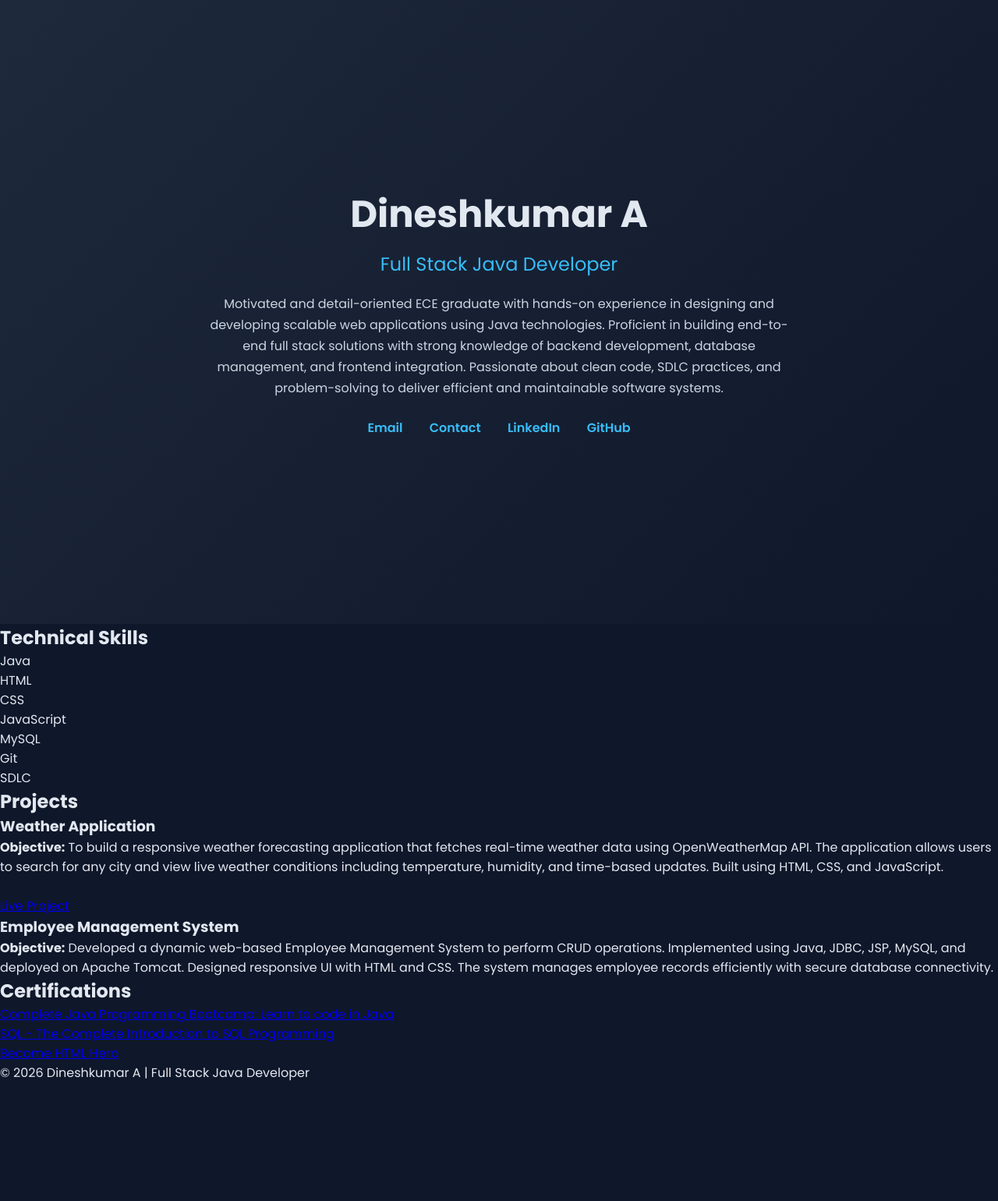
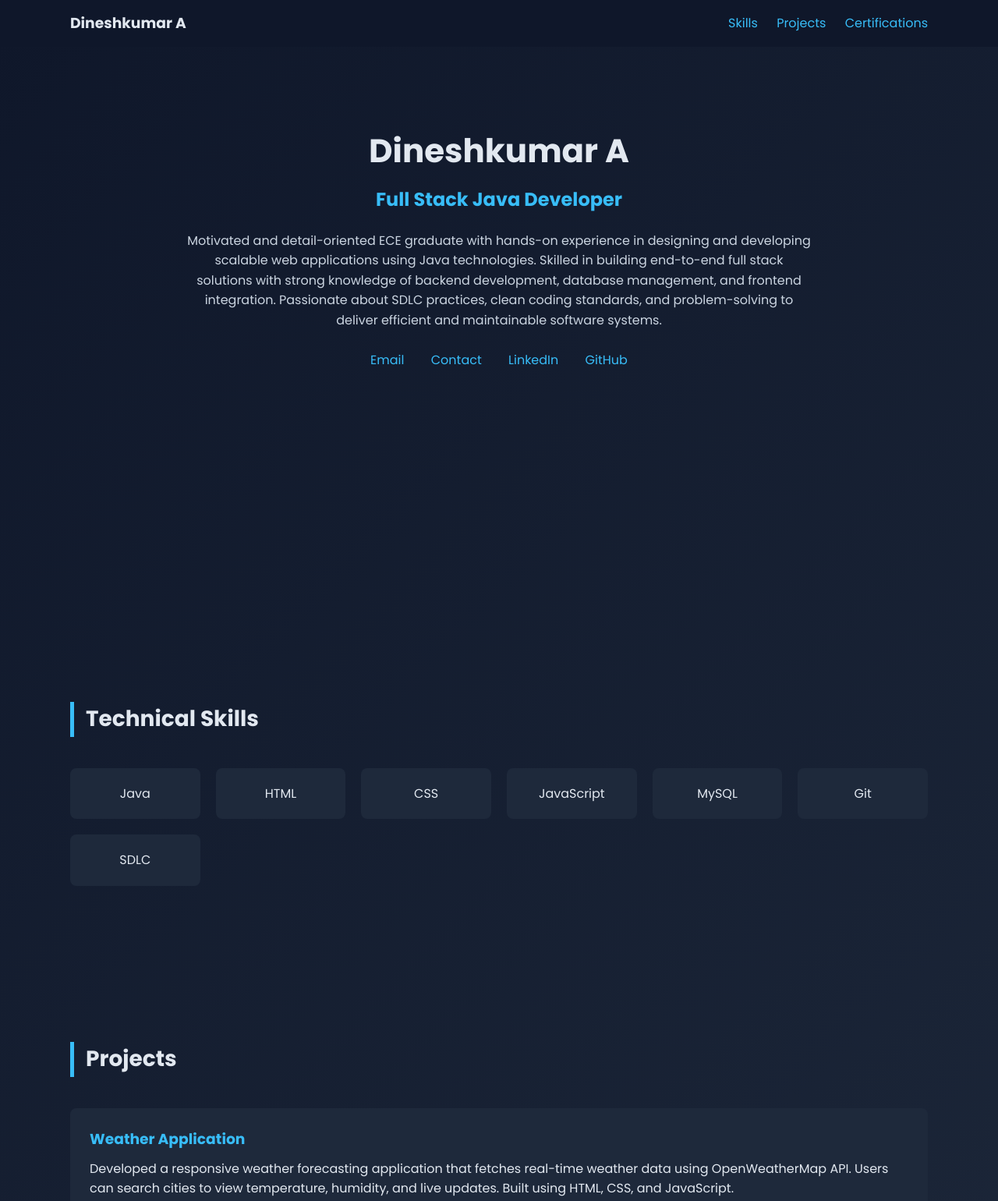
Before and after one commit to Dineshkumar08aa/portfolio, a plain HTML site: page index.html in a window 1280 px wide. Shown: the top 1540 px of the page at 78% size. Before the commit the page ends 1388 px from the top, so only its background shows below. Drawn offline with Linux system fonts and the light colour scheme.

Commit message:
Update index.html

```diff
--- a/index.html
+++ b/index.html
@@ -4,150 +4,231 @@
 <meta charset="UTF-8">
 <meta name="viewport" content="width=device-width, initial-scale=1.0">
 <title>Dineshkumar A | Full Stack Java Developer</title>
-<link href="https://fonts.googleapis.com/css2?family=Poppins:wght@300;400;600;700&display=swap" rel="stylesheet" >
+
+<link href="https://fonts.googleapis.com/css2?family=Poppins:wght@300;400;600;700&display=swap" rel="stylesheet">
+
 <style>
-*{
-    margin:0;
-    padding:0;
-    box-sizing:border-box;
-    font-family:'Poppins',sans-serif;
-}
-body{
-    background:#0f172a;
-    color:#e2e8f0;
-    scroll-behavior:smooth;
+* {
+    margin: 0;
+    padding: 0;
+    box-sizing: border-box;
+    font-family: 'Poppins', sans-serif;
 }
 
-header{
-    height:100vh;
-    display:flex;
-    flex-direction:column;
-    justify-content:center;
-    align-items:center;
-    text-align:center;
-    background:linear-gradient(135deg,#1e293b,#0f172a);
+body {
+    background: linear-gradient(135deg, #0f172a, #1e293b);
+    color: #e2e8f0;
+    line-height: 1.6;
 }
-header h1{
-    font-size:3rem;
-    font-weight:700;
+
+/* NAVBAR */
+nav {
+    background: #0f172a;
+    padding: 15px 0;
+    position: fixed;
+    width: 100%;
+    top: 0;
+    z-index: 1000;
 }
-header h2{
-    margin-top:10px;
-    font-weight:400;
-    color:#38bdf8;
+
+nav .container {
+    display: flex;
+    justify-content: space-between;
+    align-items: center;
 }
-header p{
-    max-width:750px;
-    margin-top:20px;
-    font-size:1rem;
-    line-height:1.7;
-    color:#cbd5e1;
+
+nav a {
+    color: #38bdf8;
+    text-decoration: none;
+    margin-left: 20px;
+    font-weight: 500;
 }
-.social-links{
-    margin-top:25px;
+
+nav a:hover {
+    color: white;
 }
-.social-links a{
-    text-decoration:none;
-    margin:0 15px;
-    color:#38bdf8;
-    font-weight:600;
-    transition:0.3s;
+
+/* GENERAL */
+.container {
+    width: 90%;
+    max-width: 1100px;
+    margin: auto;
 }
-.social-links a:hover{
-    color:white;
-section{
-    padding:80px 10%;
+
+section {
+    padding: 100px 0;
 }
-.section-title{
-    font-size:2rem;
-    margin-bottom:40px;
-    border-left:5px solid #38bdf8;
-    padding-left:15px;
+
+.section-title {
+    font-size: 28px;
+    margin-bottom: 40px;
+    border-left: 5px solid #38bdf8;
+    padding-left: 15px;
 }
-.skills-container{
-    display:grid;
-    grid-template-columns:repeat(auto-fit,minmax(150px,1fr));
-    gap:20px;
+
+/* HERO */
+.hero {
+    height: 100vh;
+    display: flex;
+    align-items: center;
+    text-align: center;
 }
-.skill-card{
-    background:#1e293b;
-    padding:20px;
-    border-radius:10px;
-    text-align:center;
-    transition:0.3s;
+
+.hero-content {
+    margin-top: 60px;
 }
-.skill-card:hover{
-    transform:translateY(-5px);
-    background:#334155;
+
+.hero h1 {
+    font-size: 42px;
 }
-.project-card{
-    background:#1e293b;
-    padding:25px;
-    border-radius:10px;
-    margin-bottom:30px;
-    transition:0.3s;
+
+.hero h2 {
+    color: #38bdf8;
+    margin: 10px 0 20px;
 }
-.project-card:hover{
-    background:#334155;
+
+.hero p {
+    max-width: 800px;
+    margin: auto;
+    color: #cbd5e1;
 }
-.project-card h3{
-    color:#38bdf8;
-    margin-bottom:10px;
+
+.social-links {
+    margin-top: 25px;
 }
-.project-card a{
-    text-decoration:none;
-    color:#38bdf8;
-    font-weight:600;
+
+.social-links a {
+    text-decoration: none;
+    color: #38bdf8;
+    margin: 0 15px;
+    font-weight: 500;
 }
-.cert-list li{
-    margin-bottom:15px;
+
+.social-links a:hover {
+    color: white;
 }
-.cert-list a{
-    text-decoration:none;
-    color:#38bdf8;
-    font-weight:500;
+
+/* SKILLS */
+.skills-grid {
+    display: grid;
+    grid-template-columns: repeat(auto-fit, minmax(150px, 1fr));
+    gap: 20px;
 }
-footer{
-    text-align:center;
-    padding:20px;
-    background:#1e293b;
-    margin-top:40px;
+
+.skill-card {
+    background: #1e293b;
+    padding: 20px;
+    text-align: center;
+    border-radius: 8px;
+    transition: 0.3s;
 }
-.fade-in{
-    opacity:0;
-    transform:translateY(30px);
-    transition:all 0.8s ease;
+
+.skill-card:hover {
+    transform: translateY(-5px);
+    background: #334155;
 }
-.fade-in.show{
-    opacity:1;
-    transform:translateY(0);
+
+/* PROJECTS */
+.project-card {
+    background: #1e293b;
+    padding: 25px;
+    border-radius: 8px;
+    margin-bottom: 25px;
+    transition: 0.3s;
 }
-@media(max-width:768px){
-    header h1{
-        font-size:2.2rem;
+
+.project-card:hover {
+    background: #334155;
+}
+
+.project-card h3 {
+    color: #38bdf8;
+    margin-bottom: 10px;
+}
+
+.project-card a {
+    color: #38bdf8;
+    text-decoration: none;
+    font-weight: 500;
+}
+
+/* CERTIFICATIONS */
+.cert-list li {
+    margin-bottom: 15px;
+}
+
+.cert-list a {
+    color: #38bdf8;
+    text-decoration: none;
+}
+
+/* FOOTER */
+footer {
+    background: #0f172a;
+    text-align: center;
+    padding: 20px;
+}
+
+/* ANIMATION */
+.fade-in {
+    opacity: 0;
+    transform: translateY(30px);
+    transition: 0.8s ease;
+}
+
+.fade-in.show {
+    opacity: 1;
+    transform: translateY(0);
+}
+
+/* RESPONSIVE */
+@media(max-width: 768px) {
+    .hero h1 {
+        font-size: 32px;
     }
 }
 </style>
 </head>
+
 <body>
-<header>
+
+<!-- NAVBAR -->
+<nav>
+    <div class="container">
+        <h3>Dineshkumar A</h3>
+        <div>
+            <a href="#skills">Skills</a>
+            <a href="#projects">Projects</a>
+            <a href="#certifications">Certifications</a>
+        </div>
+    </div>
+</nav>
+
+<!-- SUMMARY -->
+<section class="hero">
+    <div class="container hero-content">
         <h1>Dineshkumar A</h1>
         <h2>Full Stack Java Developer</h2>
         <p>
             Motivated and detail-oriented ECE graduate with hands-on experience in designing and developing scalable web applications using Java technologies.
-        Proficient in building end-to-end full stack solutions with strong knowledge of backend development, database management, and frontend integration.
-        Passionate about clean code, SDLC practices, and problem-solving to deliver efficient and maintainable software systems.
+            Skilled in building end-to-end full stack solutions with strong knowledge of backend development, database management, and frontend integration.
+            Passionate about SDLC practices, clean coding standards, and problem-solving to deliver efficient and maintainable software systems.
         </p>
+
         <div class="social-links">
             <a href="mailto:dineshadk2004@gmail.com">Email</a>
             <a href="tel:+916383776957">Contact</a>
             <a href="https://www.linkedin.com/in/dineshkumar-a-0a653a315" target="_blank">LinkedIn</a>
             <a href="https://github.com/Dineshkumar08aa" target="_blank">GitHub</a>
         </div>
-</header>
-<section class="fade-in">
+    </div>
+</section>
+
+<!-- SKILLS -->
+<section id="skills" class="fade-in">
+    <div class="container">
         <h2 class="section-title">Technical Skills</h2>
-    <div class="skills-container">
+        <div class="skills-grid">
             <div class="skill-card">Java</div>
             <div class="skill-card">HTML</div>
             <div class="skill-card">CSS</div>
@@ -156,56 +237,61 @@ footer{
             <div class="skill-card">Git</div>
             <div class="skill-card">SDLC</div>
         </div>
+    </div>
 </section>
-<section class="fade-in">
+
+<!-- PROJECTS -->
+<section id="projects" class="fade-in">
+    <div class="container">
         <h2 class="section-title">Projects</h2>
+
         <div class="project-card">
             <h3>Weather Application</h3>
             <p>
-            <strong>Objective:</strong> To build a responsive weather forecasting application that fetches real-time weather data using OpenWeatherMap API.
-            The application allows users to search for any city and view live weather conditions including temperature, humidity, and time-based updates.
+                Developed a responsive weather forecasting application that fetches real-time weather data using OpenWeatherMap API.
+                Users can search cities to view temperature, humidity, and live updates.
                 Built using HTML, CSS, and JavaScript.
             </p>
             <br>
             <a href="https://dineshkumar08aa.github.io/Project1/" target="_blank">Live Project</a>
         </div>
+
         <div class="project-card">
             <h3>Employee Management System</h3>
             <p>
-            <strong>Objective:</strong> Developed a dynamic web-based Employee Management System to perform CRUD operations.
+                Built a web-based Employee Management System to perform CRUD operations.
                 Implemented using Java, JDBC, JSP, MySQL, and deployed on Apache Tomcat.
-            Designed responsive UI with HTML and CSS.
-            The system manages employee records efficiently with secure database connectivity.
+                Designed responsive UI using HTML and CSS with secure database connectivity.
             </p>
         </div>
+    </div>
 </section>
-<section class="fade-in">
+
+<!-- CERTIFICATIONS -->
+<section id="certifications" class="fade-in">
+    <div class="container">
         <h2 class="section-title">Certifications</h2>
         <ul class="cert-list">
-        <li>
-            <a href="https://drive.google.com/file/d/1RI1cEje2FMjusOY5nF7j7tK_SxsWp0IU/view?usp=drivesdk" target="_blank">
-                Complete Java Programming Bootcamp: Learn to code in Java
-            </a>
-        </li>
-        <li>
-            <a href="https://drive.google.com/file/d/1RLAeMCW0PDZD2Slu9GLskjS0K0QhFI5j/view?usp=drivesdk" target="_blank">
-                SQL - The Complete Introduction to SQL Programming
-            </a>
-        </li>
-        <li>
-            <a href="https://drive.google.com/file/d/1RMpKbN22ixdAGuzTMKxw0OlL49YJcLYq/view?usp=drivesdk" target="_blank">
-                Become HTML Hero
-            </a>
-        </li>
+            <li><a href="https://drive.google.com/file/d/1RI1cEje2FMjusOY5nF7j7tK_SxsWp0IU/view?usp=drivesdk" target="_blank">
+                Complete Java Programming Bootcamp: Learn to code in Java</a></li>
+            <li><a href="https://drive.google.com/file/d/1RLAeMCW0PDZD2Slu9GLskjS0K0QhFI5j/view?usp=drivesdk" target="_blank">
+                SQL - The Complete Introduction to SQL Programming</a></li>
+            <li><a href="https://drive.google.com/file/d/1RMpKbN22ixdAGuzTMKxw0OlL49YJcLYq/view?usp=drivesdk" target="_blank">
+                Become HTML Hero</a></li>
         </ul>
+    </div>
 </section>
+
 <footer>
     © 2026 Dineshkumar A | Full Stack Java Developer
 </footer>
+
 <script>
 const faders = document.querySelectorAll('.fade-in');
+
 window.addEventListener('scroll', () => {
     const triggerBottom = window.innerHeight * 0.85;
+
     faders.forEach(section => {
         const sectionTop = section.getBoundingClientRect().top;
         if(sectionTop < triggerBottom){
@@ -214,5 +300,6 @@ window.addEventListener('scroll', () => {
     });
 });
 </script>
+
 </body>
 </html>
```
Lines whose indentation alone changed are shown as unchanged.
